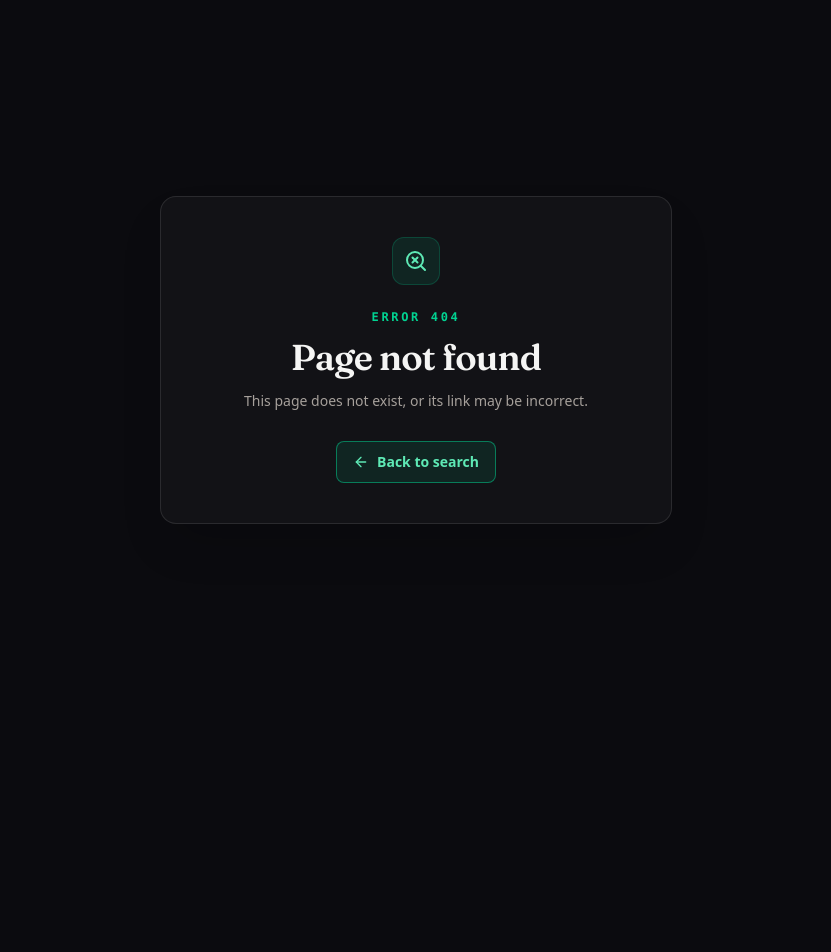
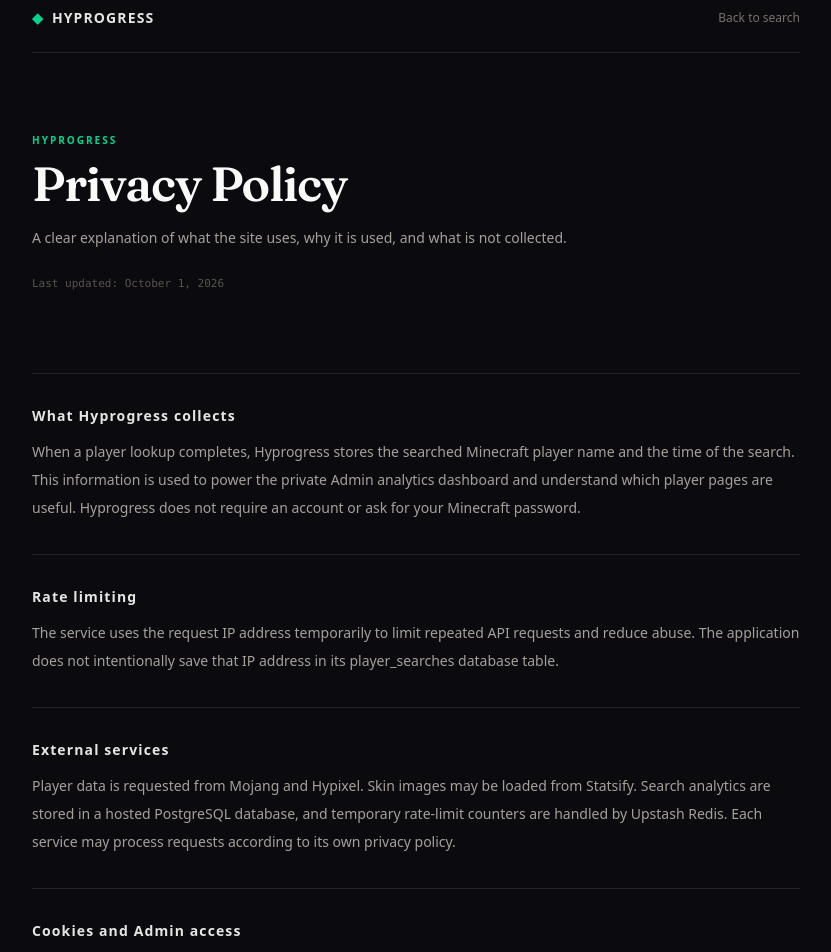
Before and after one commit to mr-youbella/HyProgress, a Next.js app: page /privacy in a window 1280 px wide. Before the commit this address had no page. Shown: the part 40-992 px from the top of the page, without its empty margins (224-1055 px from the left). Before the commit the page ends 800 px from the top, so only its background shows below. Built offline with nearby package versions, Linux system fonts and the light colour scheme.

Commit message:
feat: add privacy policy page and update sitemap to include it

```diff
--- a/app/HyprogressTracker.tsx
+++ b/app/HyprogressTracker.tsx
@@ -1,6 +1,7 @@
 "use client";
 import { useEffect, useState } from "react";
 import Image from "next/image";
+import Link from "next/link";
 import { ArrowDown, ArrowUp } from 'lucide-react';
 import { getLevelXp, calculateCurrentLevel, calculateXpIntoLevel, calculateXpRemaining, calculateSourceCounts } from "@/lib/bedwarsXp";
 
@@ -465,8 +466,8 @@
 	}).filter((group) => group.rows.length > 0);
 
 	return (
-		<div className="relative min-h-screen overflow-hidden bg-[#0B0B0F] text-stone-100">
-			<div className="relative mx-auto max-w-2xl px-5 pb-24 sm:px-6">
+		<div className="relative flex min-h-dvh flex-col overflow-hidden bg-[#0B0B0F] text-stone-100">
+			<div className="relative mx-auto flex w-full max-w-2xl flex-1 flex-col px-5 pb-8 sm:px-6">
 				<header className="flex items-center justify-between border-b border-white/10 py-6">
 					<div className="flex items-center gap-2">
 						<Image src="/logo.svg" alt="Hyprogress" width={20} height={20} className="rounded-sm" />
@@ -482,9 +483,6 @@
 					<h1 className="mb-4 font-['Fraunces'] text-[2.5rem] font-semibold leading-[1.15] tracking-tight text-stone-50 sm:text-5xl">
 						Know exactly<br />what&rsquo;s <em className="text-emerald-400">left</em>.
 					</h1>
-					<p className="mx-auto mb-9 max-w-sm text-[15px] leading-relaxed text-stone-500">
-						Search any player and see a clear breakdown of what closes the gap to their next star.
-					</p>
 
 					<div className="mx-auto flex max-w-md items-stretch gap-2">
 						<div className="relative flex-1">
@@ -500,7 +498,7 @@
 							/>
 						</div>
 						<button
-							className="shrink-0 rounded-lg bg-emerald-400 px-5 text-sm font-semibold text-emerald-950 transition-colors hover:bg-emerald-300 disabled:opacity-50 cursor-pointer disabled:cursor-not-allowed"
+							className="shrink-0 rounded-lg bg-emerald-400 px-5 text-sm font-semibold text-emerald-950 transition-colors hover:bg-emerald-300 disabled:opacity-50 disabled:cursor-not-allowed"
 							onClick={handleSearch}
 							disabled={isLoading}
 						>
@@ -521,7 +519,7 @@
 									<h2 className="text-[13px] font-semibold tracking-[0.08em] text-stone-200">YOU VS A FRIEND</h2>
 									<p className="mt-1 text-[11px] text-stone-500">Compare Bedwars progress with another player.</p>
 								</div>
-								{friend && <button className="text-[11px] text-stone-500 hover:text-stone-300 cursor-pointer" onClick={() => setFriend(null)}>Clear</button>}
+								{friend && <button className="text-[11px] text-stone-500 hover:text-stone-300" onClick={() => setFriend(null)}>Clear</button>}
 							</div>
 							<div className="flex items-stretch gap-2">
 								<input
@@ -531,7 +529,7 @@
 									onChange={(event) => setFriendInput(event.target.value)}
 									onKeyDown={(event) => { if (event.key === "Enter") handleFriendSearch(); }}
 								/>
-								<button className="shrink-0 rounded-lg border border-emerald-400/40 px-4 text-sm font-semibold text-emerald-300 hover:bg-emerald-400/10 disabled:opacity-50 cursor-pointer disabled:cursor-not-allowed" onClick={handleFriendSearch} disabled={isFriendLoading}>
+								<button className="shrink-0 rounded-lg border border-emerald-400/40 px-4 text-sm font-semibold text-emerald-300 hover:bg-emerald-400/10 disabled:opacity-50 disabled:cursor-not-allowed" onClick={handleFriendSearch} disabled={isFriendLoading}>
 									{isFriendLoading ? "Loading" : "Compare"}
 								</button>
 							</div>
@@ -606,7 +604,7 @@
 									</div>
 									<div className="flex items-center gap-4">
 										<button
-											className="rounded-md border border-white/10 px-3 py-1.5 text-[11px] font-semibold tracking-wide text-stone-400 transition-colors hover:border-emerald-400/40 hover:text-emerald-300 cursor-pointer"
+											className="rounded-md border border-white/10 px-3 py-1.5 text-[11px] font-semibold tracking-wide text-stone-400 transition-colors hover:border-emerald-400/40 hover:text-emerald-300"
 											onClick={handleShare}
 										>
 											{isCopied ? "LINK COPIED" : "SHARE"}
@@ -650,7 +648,7 @@
 											<p className="mt-1 text-[10px] text-stone-600">Lifetime stats by mode & Kill style</p>
 										</div>
 										<button
-											className="flex items-center shrink-0 rounded-md border border-white/10 px-3 py-1.5 text-[10px] font-semibold tracking-wide text-stone-400 transition-colors hover:border-emerald-400/40 hover:text-emerald-300 cursor-pointer"
+											className="flex items-center shrink-0 rounded-md border border-white/10 px-3 py-1.5 text-[10px] font-semibold tracking-wide text-stone-400 transition-colors hover:border-emerald-400/40 hover:text-emerald-300"
 											onClick={() => setIsModeStatsOpen((isOpen) => !isOpen)}
 											aria-expanded={isModeStatsOpen}
 										>
@@ -662,7 +660,7 @@
 											{player.modeStats.map((mode) => (
 												<button
 													key={mode.id}
-													className={`shrink-0 rounded-full border px-3 py-1.5 text-xs font-semibold transition-colors cursor-pointer ${selectedMode?.id === mode.id ? "border-emerald-400 bg-emerald-400 text-emerald-950" : "border-white/10 text-stone-400 hover:border-white/25 hover:text-stone-200"}`}
+													className={`shrink-0 rounded-full border px-3 py-1.5 text-xs font-semibold transition-colors ${selectedMode?.id === mode.id ? "border-emerald-400 bg-emerald-400 text-emerald-950" : "border-white/10 text-stone-400 hover:border-white/25 hover:text-stone-200"}`}
 													onClick={() => setSelectedModeId(mode.id)}
 												>
 													{mode.label}
@@ -774,6 +772,13 @@
 						</div>
 					</section>
 				)}
+
+				<footer className="mt-auto flex items-center justify-between gap-4 border-t border-white/10 py-6 text-[11px] text-stone-600">
+					<span>Independent Hypixel Bedwars community tool.</span>
+					<Link className="shrink-0 transition-colors hover:text-stone-300" href="/privacy">
+						Privacy
+					</Link>
+				</footer>
 			</div>
 		</div>
 	);
--- a/app/admin/page.tsx
+++ b/app/admin/page.tsx
@@ -68,7 +68,7 @@
 							<div className="overflow-hidden rounded-xl border border-white/10 bg-white/3">
 								<div className="border-b border-white/10 px-5 py-4">
 									<h2 className="font-semibold">Latest searches</h2>
-									<p className="mt-1 text-xs text-stone-500">Latest 30 completed searches.</p>
+									<p className="mt-1 text-xs text-stone-500">Latest 45 completed searches.</p>
 								</div>
 								<div className="divide-y divide-white/5">
 									{stats.recentSearches.length === 0 ? (
--- a/app/globals.css
+++ b/app/globals.css
@@ -1,2 +1,6 @@
 @import url("https://fonts.googleapis.com/css2?family=Fraunces:opsz,wght@9..144,500;9..144,600&family=Inter:wght@400;500;600&family=JetBrains+Mono:wght@500;600;700&display=swap");
 @import "tailwindcss";
+
+button {
+	cursor: pointer;
+}
--- /dev/null
+++ b/app/privacy/page.tsx
@@ -0,0 +1,72 @@
+import type { Metadata } from "next";
+import Link from "next/link";
+
+export const metadata: Metadata = {
+	title: "Privacy Policy",
+	description: "How Hyprogress handles search analytics, rate limiting, and third-party API data.",
+	alternates: { canonical: "/privacy" }
+};
+
+const sections = [
+	{
+		title: "What Hyprogress collects",
+		content: "When a player lookup completes, Hyprogress stores the searched Minecraft player name and the time of the search. This information is used to power the private Admin analytics dashboard and understand which player pages are useful. Hyprogress does not require an account or ask for your Minecraft password."
+	},
+	{
+		title: "Rate limiting",
+		content: "The service uses the request IP address temporarily to limit repeated API requests and reduce abuse. The application does not intentionally save that IP address in its player_searches database table."
+	},
+	{
+		title: "External services",
+		content: "Player data is requested from Mojang and Hypixel. Skin images may be loaded from Statsify. Search analytics are stored in a hosted PostgreSQL database, and temporary rate-limit counters are handled by Upstash Redis. Each service may process requests according to its own privacy policy."
+	},
+	{
+		title: "Cookies and Admin access",
+		content: "The public player search does not require an account. The private Admin area uses a short-lived, HttpOnly session cookie after successful authentication. This cookie is used only to protect Admin preview actions and is not used to identify public visitors."
+	},
+	{
+		title: "Data retention and requests",
+		content: "Search records remain until the project owner removes them or changes the database retention policy. If you have a question about a search record or want to request its removal, contact the project owner through the project’s official contact channel."
+	}
+];
+
+export default function PrivacyPage() {
+	return (
+		<main className="flex min-h-dvh flex-col bg-[#0B0B0F] px-5 py-8 text-stone-100 sm:px-8 sm:py-12">
+			<div className="mx-auto flex w-full max-w-3xl flex-1 flex-col">
+				<header className="flex items-center justify-between border-b border-white/10 pb-6">
+					<Link className="flex items-center gap-2 text-sm font-semibold tracking-[0.08em] text-stone-200" href="/">
+						<span className="text-emerald-400">◆</span> HYPROGRESS
+					</Link>
+					<Link className="text-xs text-stone-500 transition-colors hover:text-stone-200" href="/">
+						Back to search
+					</Link>
+				</header>
+
+				<section className="border-b border-white/10 py-14 sm:py-20">
+					<p className="text-[10px] font-semibold uppercase tracking-[0.2em] text-emerald-400">Hyprogress</p>
+					<h1 className="mt-3 font-['Fraunces'] text-4xl font-semibold tracking-tight text-stone-50 sm:text-5xl">
+						Privacy Policy
+					</h1>
+					<p className="mt-4 max-w-xl text-sm leading-7 text-stone-400">
+						A clear explanation of what the site uses, why it is used, and what is not collected.
+					</p>
+					<p className="mt-6 font-mono text-[11px] text-stone-600">Last updated: October 1, 2026</p>
+				</section>
+
+				<div className="divide-y divide-white/10">
+					{sections.map((section) => (
+						<section className="py-8" key={section.title}>
+							<h2 className="text-sm font-semibold tracking-[0.08em] text-stone-200">{section.title}</h2>
+							<p className="mt-3 text-sm leading-7 text-stone-400">{section.content}</p>
+						</section>
+					))}
+				</div>
+
+				<footer className="mt-auto border-t border-white/10 pt-7 text-xs leading-6 text-stone-600">
+					Hyprogress is an independent community project and is not affiliated with Mojang, Hypixel, or Minecraft.
+				</footer>
+			</div>
+		</main>
+	);
+}
--- a/app/sitemap.ts
+++ b/app/sitemap.ts
@@ -8,6 +8,11 @@
 			url: SITE_URL,
 			changeFrequency: "weekly",
 			priority: 1
+		},
+		{
+			url: `${SITE_URL}/privacy`,
+			changeFrequency: "yearly",
+			priority: 0.3
 		}
 	];
 }
```
